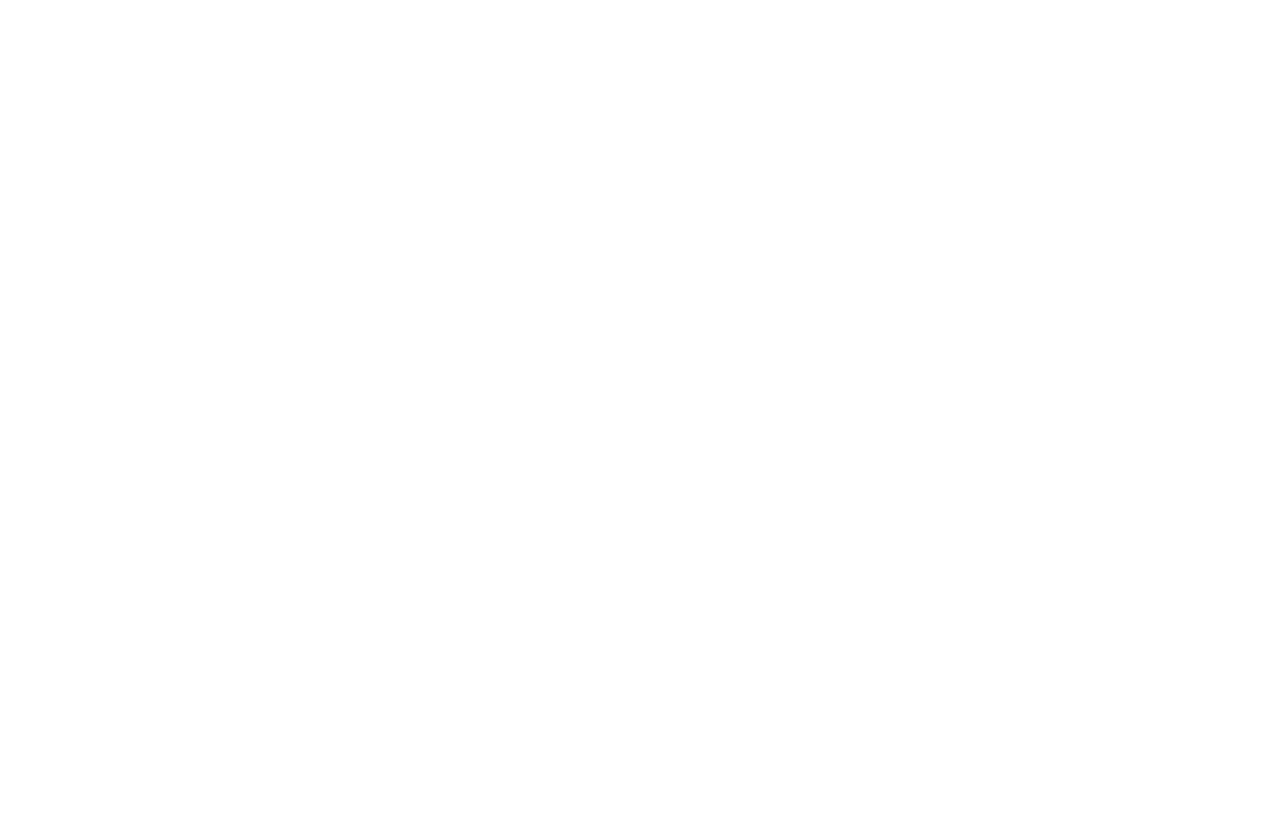
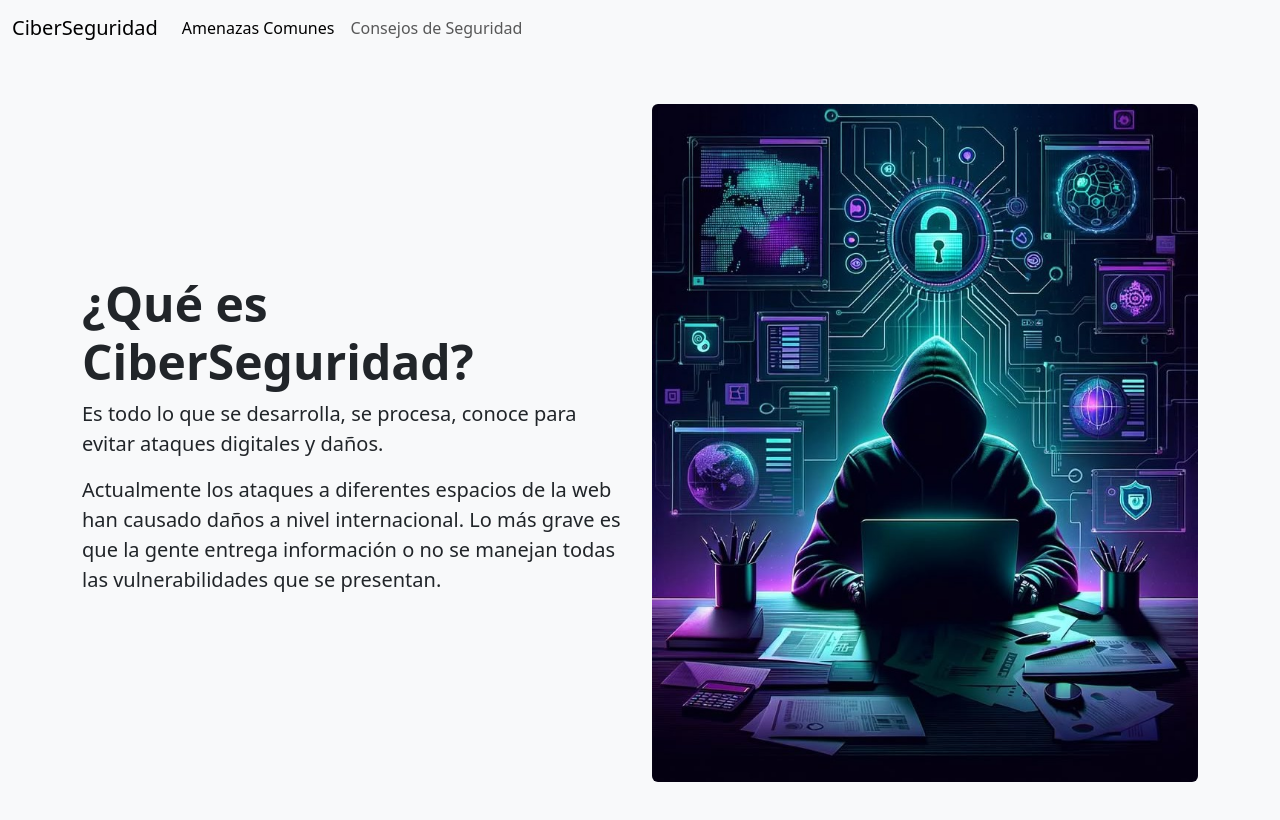
Before and after one commit to andredapa/EvaluacionModulo2, a plain HTML site: page index.html in a window 1280 px wide. Drawn offline with nearby package versions, Linux system fonts and the light colour scheme.

Commit message:
inicio hecho

```diff
--- /dev/null
+++ b/assets/css/style.css
@@ -0,0 +1,4 @@
+.bg-success {
+    --bs-bg-opacity: 1;
+    background-color: rgba(var(--bs-success-rgb), var(--bs-bg-opacity)) !important;
+}
--- a/index.html
+++ b/index.html
@@ -3,13 +3,45 @@
 <head>
     <meta charset="UTF-8">
     <meta name="viewport" content="width=device-width, initial-scale=1.0">
-    <title>::Evaluación Modulo::</title>
+    <title>::CiberSeguridad::</title>
     <link href="https://cdn.jsdelivr.net/npm/bootstrap@5.3.7/dist/css/bootstrap.min.css" rel="stylesheet" integrity="sha384-LN+7fdVzj6u52u30Kp6M/trliBMCMKTyK833zpbD+pXdCLuTusPj697FH4R/5mcr" crossorigin="anonymous">
+    <link rel="stylesheet" href="assets/css/style.css">
 </head>
-<body>
-    <nav>
-
+<body class="bg-success">
+    <nav class="navbar navbar-expand-lg bg-body-tertiary">
+        <div class="container-fluid">
+            <a class="navbar-brand" href="#">CiberSeguridad</a>
+            <button class="navbar-toggler" type="button" data-bs-toggle="collapse" data-bs-target="#navbarNav" aria-controls="navbarNav" aria-expanded="false" aria-label="Toggle navigation">
+                <span class="navbar-toggler-icon"></span>
+            </button>
+            <div class="collapse navbar-collapse" id="navbarNav">
+                <ul class="navbar-nav">
+                    <li class="nav-item">
+                        <a class="nav-link active" aria-current="page" href="amezas.html">Amenazas Comunes</a>
+                    </li>
+                    <li class="nav-item">
+                        <a class="nav-link" href="consejos.html">Consejos de Seguridad</a>
+                    </li>
+                </ul>
+            </div>
+        </div>
     </nav>
+    <section class="py-5 bg-light">
+        <div class="container">
+            <div class="row align-items-center">
+                <div class="col-md-6">
+                    <h1 class="display-5 fw-bold">¿Qué es CiberSeguridad?</h1>
+                    <p class="lead">Es todo lo que se desarrolla, se procesa, conoce para evitar ataques digitales y daños.</p>
+                    <p class="lead">Actualmente los ataques a diferentes espacios de la web han causado daños a nivel internacional.
+                                    Lo más grave es que la gente entrega información o no se manejan todas las vulnerabilidades que se presentan.
+                    </p>
+                </div>
+                <div class="col-md-6 text-center">
+                    <img src="assets/img/1.jpg" alt="Seguridad en la web" class="img-fluid rounded">
+                </div>
+            </div>
+        </div>
+    </section>
     <script src="https://cdn.jsdelivr.net/npm/bootstrap@5.3.7/dist/js/bootstrap.bundle.min.js" integrity="sha384-ndDqU0Gzau9qJ1lfW4pNLlhNTkCfHzAVBReH9diLvGRem5+R9g2FzA8ZGN954O5Q" crossorigin="anonymous"></script>
 </body>
 </html>
```
Also changed, not shown: amezas.html (+17 -2 lines), consejos.html (+17 -2 lines), assets/img/1.jpg (added).
